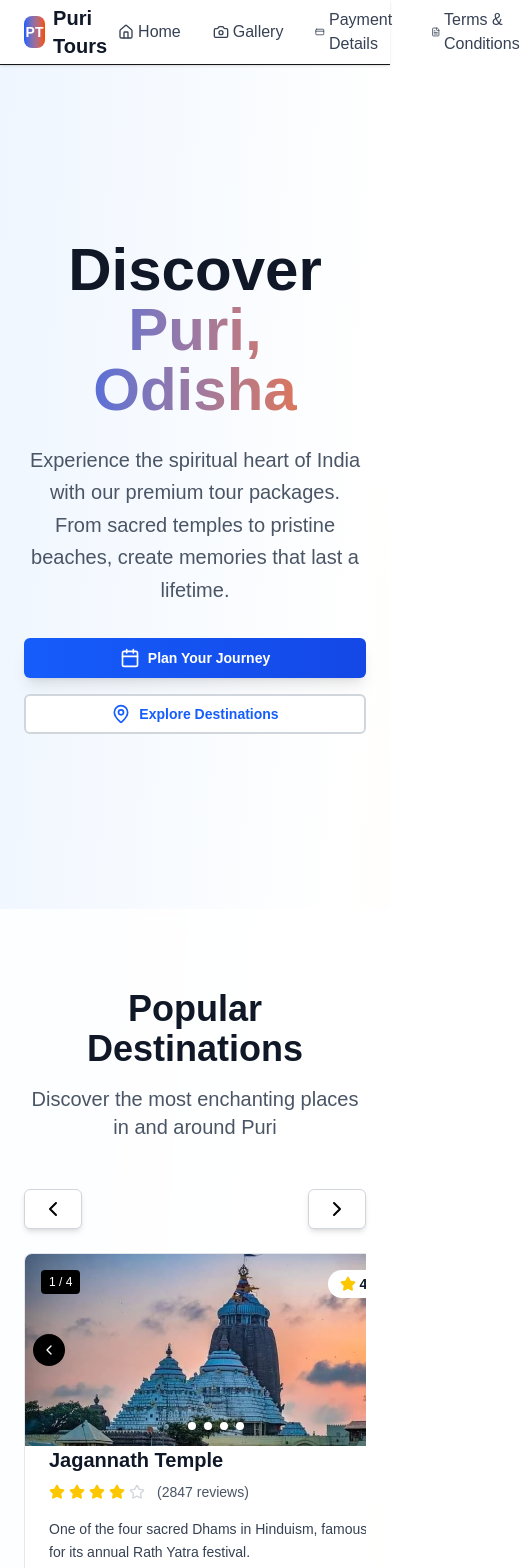
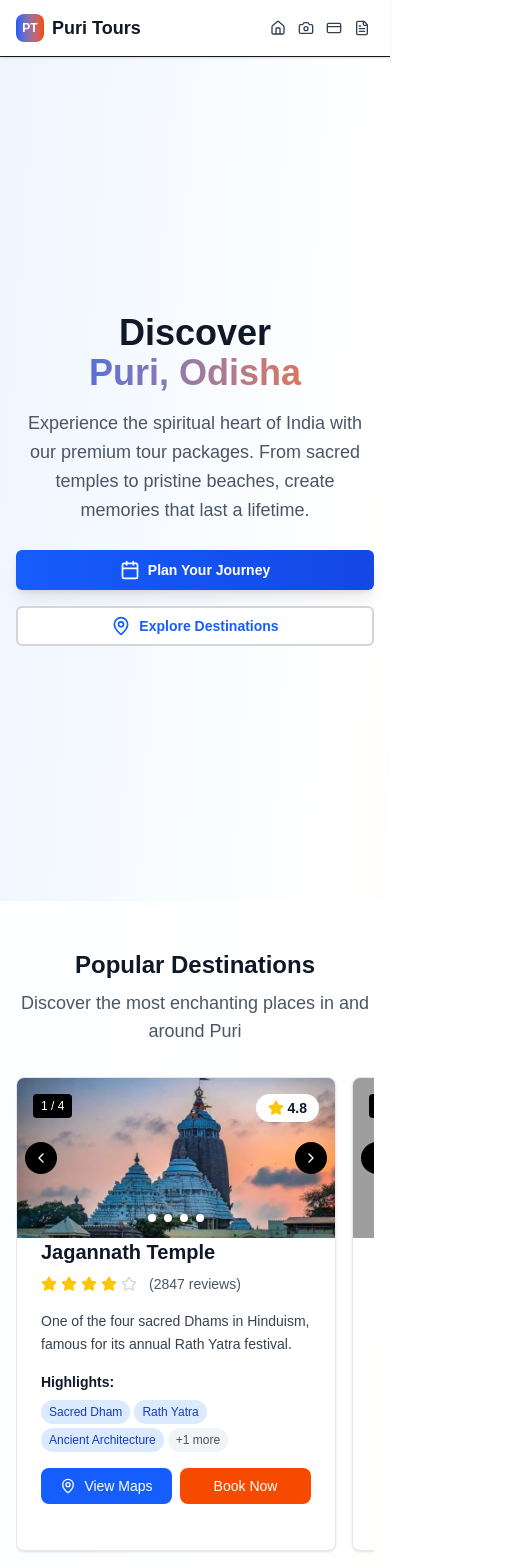
Before and after one commit to adarsh1405/tourist, a Next.js app: page / in a window 390 px wide. Shown: the top 1568 px of the page, 526 px wide, since content can reach past the window. Built offline with nearby package versions, Linux system fonts and the light colour scheme; grey boxes are pictures that could not be loaded.

Commit message:
Resolved responsive issues

```diff
--- a/src/app/globals.css
+++ b/src/app/globals.css
@@ -204,3 +204,62 @@ html {
 .tour-package-card:hover .flip-card {
   transform: rotateY(180deg);
 }
+
+/* Responsive utilities */
+.scrollbar-hide {
+  -ms-overflow-style: none;
+  /* IE and Edge */
+  scrollbar-width: none;
+  /* Firefox */
+}
+
+.scrollbar-hide::-webkit-scrollbar {
+  display: none;
+}
+
+/* Mobile-friendly touch targets */
+.touch-target {
+  min-height: 44px;
+  min-width: 44px;
+}
+
+/* Mobile-first responsive adjustments */
+@media (max-width: 640px) {
+
+  /* Better spacing for mobile */
+  .mobile-spacing {
+    padding: 0.75rem;
+  }
+
+  /* Full width buttons on mobile */
+  .mobile-btn {
+    width: 100%;
+    padding: 0.75rem;
+    font-size: 1rem;
+  }
+
+  /* Smaller card padding on mobile */
+  .card-content {
+    padding: 0.75rem;
+  }
+
+  /* Stack flex items on mobile */
+  .mobile-stack {
+    flex-direction: column;
+    gap: 0.5rem;
+  }
+}
+
+/* Tablet adjustments */
+@media (min-width: 641px) and (max-width: 1024px) {
+  .tablet-spacing {
+    padding: 1rem;
+  }
+}
+
+/* Desktop improvements */
+@media (min-width: 1025px) {
+  .desktop-spacing {
+    padding: 1.5rem;
+  }
+}
--- a/src/app/layout.tsx
+++ b/src/app/layout.tsx
@@ -16,6 +16,7 @@ const geistMono = Geist_Mono({
 export const metadata: Metadata = {
   title: "Puri Tours - Discover the Beauty of Puri, Odisha",
   description: "Experience the best of Puri with our customizable tour packages. Visit Jagannath Temple, Puri Beach, Konark Sun Temple, and more.",
+  viewport: "width=device-width, initial-scale=1, maximum-scale=5",
 };
 
 export default function RootLayout({
--- a/src/components/HomePage.tsx
+++ b/src/components/HomePage.tsx
@@ -436,29 +436,29 @@ const HomePage: React.FC<HomePageProps> = ({ onStartBooking }) => {
         <div className="min-h-screen bg-gradient-to-br from-blue-50 via-white to-orange-50">
 
             {/* Hero Section */}
-            <section className="relative min-h-screen flex items-center justify-center px-6">
+            <section className="relative min-h-screen flex items-center justify-center px-4 sm:px-6 lg:px-8">
                 <div className="text-center max-w-4xl mx-auto z-10">
-                    <h1 className="text-6xl md:text-7xl font-bold text-gray-900 mb-6">
+                    <h1 className="text-4xl sm:text-5xl md:text-6xl lg:text-7xl font-bold text-gray-900 mb-4 sm:mb-6">
                         Discover
                         <span className="block text-transparent bg-clip-text bg-gradient-to-r from-blue-600 to-orange-500">
                             Puri, Odisha
                         </span>
                     </h1>
-                    <p className="text-xl md:text-2xl text-gray-600 mb-8 leading-relaxed">
+                    <p className="text-lg sm:text-xl md:text-2xl text-gray-600 mb-6 sm:mb-8 leading-relaxed px-2">
                         Experience the spiritual heart of India with our premium tour packages.
                         From sacred temples to pristine beaches, create memories that last a lifetime.
                     </p>
                     <div className="flex flex-col sm:flex-row gap-4 justify-center">
                         <Button
                             onClick={onStartBooking}
-                            className="bg-gradient-to-r from-blue-600 to-blue-700 hover:from-blue-700 hover:to-blue-800 text-white px-8 py-4 text-lg font-semibold rounded-lg shadow-lg transform transition hover:scale-105"
+                            className="w-full sm:w-auto bg-gradient-to-r from-blue-600 to-blue-700 hover:from-blue-700 hover:to-blue-800 text-white px-6 sm:px-8 py-3 sm:py-4 text-lg font-semibold rounded-lg shadow-lg transform transition hover:scale-105"
                         >
                             <Calendar className="h-5 w-5 mr-2" />
                             Plan Your Journey
                         </Button>
                         <Button
                             variant="outline"
-                            className="border-2 border-blue-600 text-blue-600 hover:bg-blue-50 px-8 py-4 text-lg font-semibold rounded-lg"
+                            className="w-full sm:w-auto border-2 border-blue-600 text-blue-600 hover:bg-blue-50 px-6 sm:px-8 py-3 sm:py-4 text-lg font-semibold rounded-lg"
                             onClick={() => document.getElementById('destinations')?.scrollIntoView({ behavior: 'smooth' })}
                         >
                             <MapPin className="h-5 w-5 mr-2" />
@@ -469,15 +469,16 @@ const HomePage: React.FC<HomePageProps> = ({ onStartBooking }) => {
             </section>
 
             {/* Popular Destinations Section */}
-            <section id="destinations" className="py-20 px-6 bg-white/80 backdrop-blur-sm relative">
+            <section id="destinations" className="py-12 sm:py-16 lg:py-20 px-4 sm:px-6 lg:px-8 bg-white/80 backdrop-blur-sm relative">
                 <div className="max-w-7xl mx-auto">
-                    <div className="text-center mb-12">
-                        <h2 className="text-4xl font-bold text-gray-900 mb-4">Popular Destinations</h2>
-                        <p className="text-xl text-gray-600">Discover the most enchanting places in and around Puri</p>
+                    <div className="text-center mb-8 sm:mb-12">
+                        <h2 className="text-2xl sm:text-3xl lg:text-4xl font-bold text-gray-900 mb-2 sm:mb-4">Popular Destinations</h2>
+                        <p className="text-lg sm:text-xl text-gray-600">Discover the most enchanting places in and around Puri</p>
                     </div>
 
                     <div className="relative">
-                        <div className="flex items-center justify-between mb-6">
+                        {/* Navigation buttons - hidden on mobile, shown on larger screens */}
+                        <div className="hidden md:flex items-center justify-between mb-6">
                             <Button
                                 variant="outline"
                                 onClick={scrollLeft}
@@ -496,17 +497,17 @@ const HomePage: React.FC<HomePageProps> = ({ onStartBooking }) => {
 
                         <div
                             ref={scrollContainerRef}
-                            className="flex overflow-x-auto space-x-6 pb-4 scrollbar-hide"
+                            className="flex overflow-x-auto space-x-4 sm:space-x-6 pb-4 scrollbar-hide"
                             style={{ scrollbarWidth: 'none', msOverflowStyle: 'none' }}
                         >
                             {popularDestinations.map((destination) => (
                                 <div
                                     key={destination.id}
-                                    className="flex-none w-96 relative"
+                                    className="flex-none w-80 sm:w-96 relative"
                                 >
                                     <Card className="h-full overflow-hidden shadow-lg hover:shadow-xl transition-shadow">
                                         {/* Image Carousel Section */}
-                                        <div className="h-48 relative overflow-hidden">
+                                        <div className="h-40 sm:h-48 relative overflow-hidden">
                                             {/* Current Image */}
                                             <div
                                                 className="h-full bg-gradient-to-br from-blue-200 to-orange-200 flex items-center justify-center transition-all duration-500"
@@ -649,15 +650,16 @@ const HomePage: React.FC<HomePageProps> = ({ onStartBooking }) => {
             </section>
 
             {/* Tour Packages Section */}
-            <section className="py-20 px-6 bg-white">
+            <section className="py-12 sm:py-16 lg:py-20 px-4 sm:px-6 lg:px-8 bg-white">
                 <div className="max-w-7xl mx-auto">
-                    <div className="text-center mb-12">
-                        <h2 className="text-4xl font-bold text-gray-900 mb-4">Tour Packages</h2>
-                        <p className="text-xl text-gray-600">Choose from our carefully crafted tour packages</p>
+                    <div className="text-center mb-8 sm:mb-12">
+                        <h2 className="text-2xl sm:text-3xl lg:text-4xl font-bold text-gray-900 mb-2 sm:mb-4">Tour Packages</h2>
+                        <p className="text-lg sm:text-xl text-gray-600">Choose from our carefully crafted tour packages</p>
                     </div>
 
                     <div className="relative">
-                        <div className="flex items-center justify-between mb-6">
+                        {/* Navigation buttons - hidden on mobile */}
+                        <div className="hidden md:flex items-center justify-between mb-6">
                             <Button
                                 variant="outline"
                                 onClick={() => {
@@ -686,17 +688,17 @@ const HomePage: React.FC<HomePageProps> = ({ onStartBooking }) => {
 
                         <div
                             id="packages-container"
-                            className="flex overflow-x-auto space-x-6 pb-4 scrollbar-hide"
+                            className="flex overflow-x-auto space-x-4 sm:space-x-6 pb-4 scrollbar-hide"
                             style={{ scrollbarWidth: 'none', msOverflowStyle: 'none' }}
                         >
                             {tourPackages.map((pkg: TourPackage) => (
-                                <div key={pkg.id} className="flex-none w-[420px] relative h-[480px] perspective-1000">
+                                <div key={pkg.id} className="flex-none w-80 sm:w-[420px] relative h-[400px] sm:h-[480px] perspective-1000">
                                     <div className="flip-card w-full h-full relative transform-style-preserve-3d transition-transform duration-700 hover:rotate-y-180">
                                         {/* Front of Card */}
                                         <div className="flip-card-front absolute w-full h-full backface-hidden">
                                             <Card className="h-full overflow-hidden shadow-lg hover:shadow-xl transition-shadow">
                                                 <div
-                                                    className="h-56 bg-gradient-to-br from-blue-200 to-orange-200 flex items-center justify-center relative"
+                                                    className="h-44 sm:h-56 bg-gradient-to-br from-blue-200 to-orange-200 flex items-center justify-center relative"
                                                     style={{
                                                         backgroundImage: pkg.image ? `url(${pkg.image})` : undefined,
                                                         backgroundSize: 'cover',
@@ -830,15 +832,16 @@ const HomePage: React.FC<HomePageProps> = ({ onStartBooking }) => {
             </section>
 
             {/* Customer Reviews */}
-            <section className="py-20 px-6 bg-white">
+            <section className="py-12 sm:py-16 lg:py-20 px-4 sm:px-6 lg:px-8 bg-white">
                 <div className="max-w-6xl mx-auto">
-                    <div className="text-center mb-12">
-                        <h2 className="text-4xl font-bold text-gray-900 mb-4">What Our Customers Say</h2>
-                        <p className="text-xl text-gray-600">Real experiences from real travelers</p>
+                    <div className="text-center mb-8 sm:mb-12">
+                        <h2 className="text-2xl sm:text-3xl lg:text-4xl font-bold text-gray-900 mb-2 sm:mb-4">What Our Customers Say</h2>
+                        <p className="text-lg sm:text-xl text-gray-600">Real experiences from real travelers</p>
                     </div>
 
                     <div className="relative">
-                        <div className="flex items-center justify-between mb-6">
+                        {/* Navigation buttons - hidden on mobile */}
+                        <div className="hidden md:flex items-center justify-between mb-6">
                             <Button
                                 variant="outline"
                                 onClick={scrollReviewsLeft}
@@ -857,19 +860,19 @@ const HomePage: React.FC<HomePageProps> = ({ onStartBooking }) => {
 
                         <div
                             ref={reviewsScrollContainerRef}
-                            className="flex overflow-x-auto space-x-6 pb-4 scrollbar-hide"
+                            className="flex overflow-x-auto space-x-4 sm:space-x-6 pb-4 scrollbar-hide"
                             style={{ scrollbarWidth: 'none', msOverflowStyle: 'none' }}
                         >
                             {customerReviews.map((review) => (
-                                <div key={review.id} className="flex-none w-80">
-                                    <Card className="p-6 hover:shadow-lg transition-shadow h-full">
+                                <div key={review.id} className="flex-none w-72 sm:w-80">
+                                    <Card className="p-4 sm:p-6 hover:shadow-lg transition-shadow h-full">
                                         <div className="flex items-center mb-4">
-                                            <div className="bg-gradient-to-br from-blue-500 to-purple-600 rounded-full w-12 h-12 flex items-center justify-center text-white font-bold mr-3">
+                                            <div className="bg-gradient-to-br from-blue-500 to-purple-600 rounded-full w-10 sm:w-12 h-10 sm:h-12 flex items-center justify-center text-white font-bold mr-3">
                                                 {review.name.charAt(0)}
                                             </div>
                                             <div>
-                                                <h4 className="font-semibold">{review.name}</h4>
-                                                <p className="text-sm text-gray-500">{review.location}</p>
+                                                <h4 className="font-semibold text-sm sm:text-base">{review.name}</h4>
+                                                <p className="text-xs sm:text-sm text-gray-500">{review.location}</p>
                                             </div>
                                         </div>
 
@@ -930,15 +933,15 @@ const HomePage: React.FC<HomePageProps> = ({ onStartBooking }) => {
 
 
             {/* Footer */}
-            <footer className="bg-gray-900 text-white py-12 px-6">
+            <footer className="bg-gray-900 text-white py-8 sm:py-12 px-4 sm:px-6 lg:px-8">
                 <div className="max-w-6xl mx-auto">
-                    <div className="grid grid-cols-1 md:grid-cols-3 gap-8">
-                        <div>
-                            <h3 className="text-2xl font-bold mb-4">Puri Tours</h3>
-                            <p className="text-gray-300 mb-4">
+                    <div className="grid grid-cols-1 sm:grid-cols-2 lg:grid-cols-3 gap-6 sm:gap-8">
+                        <div className="sm:col-span-2 lg:col-span-1">
+                            <h3 className="text-xl sm:text-2xl font-bold mb-3 sm:mb-4">Puri Tours</h3>
+                            <p className="text-gray-300 mb-3 sm:mb-4 text-sm sm:text-base">
                                 Your trusted partner for exploring the spiritual and cultural heritage of Puri, Odisha.
                             </p>
-                            <div className="flex space-x-4">
+                            <div className="flex space-x-3 sm:space-x-4">
                                 <div className="bg-blue-600 rounded-full p-2">
                                     <Phone className="h-4 w-4" />
                                 </div>
@@ -952,27 +955,27 @@ const HomePage: React.FC<HomePageProps> = ({ onStartBooking }) => {
                         </div>
 
                         <div>
-                            <h4 className="text-lg font-semibold mb-4">Quick Links</h4>
-                            <ul className="space-y-2 text-gray-300">
-                                <li><a href="#destinations" className="hover:text-white">Destinations</a></li>
-                                <li><a href="#" className="hover:text-white">Tour Packages</a></li>
-                                <li><a href="#" className="hover:text-white">About Us</a></li>
-                                <li><a href="#" className="hover:text-white">Contact</a></li>
+                            <h4 className="text-base sm:text-lg font-semibold mb-3 sm:mb-4">Quick Links</h4>
+                            <ul className="space-y-2 text-gray-300 text-sm sm:text-base">
+                                <li><a href="#destinations" className="hover:text-white transition-colors">Destinations</a></li>
+                                <li><a href="#" className="hover:text-white transition-colors">Tour Packages</a></li>
+                                <li><a href="#" className="hover:text-white transition-colors">About Us</a></li>
+                                <li><a href="#" className="hover:text-white transition-colors">Contact</a></li>
                             </ul>
                         </div>
 
                         <div>
-                            <h4 className="text-lg font-semibold mb-4">Legal</h4>
-                            <ul className="space-y-2 text-gray-300">
-                                <li><a href="#" className="hover:text-white">Privacy Policy</a></li>
-                                <li><a href="#" className="hover:text-white">Cancellation Policy</a></li>
-                                <li><a href="#" className="hover:text-white">Travel Insurance</a></li>
+                            <h4 className="text-base sm:text-lg font-semibold mb-3 sm:mb-4">Legal</h4>
+                            <ul className="space-y-2 text-gray-300 text-sm sm:text-base">
+                                <li><a href="#" className="hover:text-white transition-colors">Privacy Policy</a></li>
+                                <li><a href="#" className="hover:text-white transition-colors">Cancellation Policy</a></li>
+                                <li><a href="#" className="hover:text-white transition-colors">Travel Insurance</a></li>
                             </ul>
                         </div>
                     </div>
 
-                    <div className="border-t border-gray-700 mt-8 pt-8 text-center text-gray-400">
-                        <p>&copy; 2024 Puri Tours. All rights reserved. | Licensed Tour Operator</p>
+                    <div className="border-t border-gray-700 mt-6 sm:mt-8 pt-6 sm:pt-8 text-center text-gray-400">
+                        <p className="text-xs sm:text-sm">&copy; 2024 Puri Tours. All rights reserved. | Licensed Tour Operator</p>
                     </div>
                 </div>
             </footer>
--- a/src/components/Navigation.tsx
+++ b/src/components/Navigation.tsx
@@ -4,24 +4,24 @@ import { Camera, Home, CreditCard, FileText } from 'lucide-react';
 export default function Navigation() {
     return (
         <nav className="bg-white shadow-sm border-b sticky top-0 z-50">
-            <div className="max-w-7xl mx-auto px-6">
-                <div className="flex justify-between items-center h-16">
+            <div className="max-w-7xl mx-auto px-4 sm:px-6 lg:px-8">
+                <div className="flex justify-between items-center h-14 sm:h-16">
                     {/* Logo */}
                     <Link href="/" className="flex items-center space-x-2">
-                        <div className="w-8 h-8 bg-gradient-to-r from-blue-600 to-orange-600 rounded-lg flex items-center justify-center">
-                            <span className="text-white font-bold text-sm">PT</span>
+                        <div className="w-7 h-7 sm:w-8 sm:h-8 bg-gradient-to-r from-blue-600 to-orange-600 rounded-lg flex items-center justify-center">
+                            <span className="text-white font-bold text-xs sm:text-sm">PT</span>
                         </div>
-                        <span className="text-xl font-bold text-gray-900">Puri Tours</span>
+                        <span className="text-lg sm:text-xl font-bold text-gray-900">Puri Tours</span>
                     </Link>
 
                     {/* Navigation Links */}
-                    <div className="flex items-center space-x-8">
+                    <div className="flex items-center space-x-2 sm:space-x-4 lg:space-x-8">
                         <Link
                             href="/"
                             className="flex items-center space-x-1 text-gray-700 hover:text-blue-600 transition-colors"
                         >
                             <Home className="h-4 w-4" />
-                            <span>Home</span>
+                            <span className="hidden sm:inline text-sm lg:text-base">Home</span>
                         </Link>
                         <Link
                             href="/gallery"
@@ -30,7 +30,7 @@ export default function Navigation() {
                             className="flex items-center space-x-1 text-gray-700 hover:text-blue-600 transition-colors"
                         >
                             <Camera className="h-4 w-4" />
-                            <span>Gallery</span>
+                            <span className="hidden sm:inline text-sm lg:text-base">Gallery</span>
                         </Link>
                         <Link
                             href="/payment-details"
@@ -39,7 +39,7 @@ export default function Navigation() {
                             className="flex items-center space-x-1 text-gray-700 hover:text-blue-600 transition-colors"
                         >
                             <CreditCard className="h-4 w-4" />
-                            <span>Payment Details</span>
+                            <span className="hidden md:inline text-sm lg:text-base">Payment</span>
                         </Link>
                         <Link
                             href="/terms-conditions"
@@ -48,7 +48,7 @@ export default function Navigation() {
                             className="flex items-center space-x-1 text-gray-700 hover:text-blue-600 transition-colors"
                         >
                             <FileText className="h-4 w-4" />
-                            <span>Terms & Conditions</span>
+                            <span className="hidden lg:inline text-sm lg:text-base">Terms</span>
                         </Link>
                     </div>
                 </div>
```
Also changed, not shown: src/components/BookingForm.tsx (+24 -23 lines).
